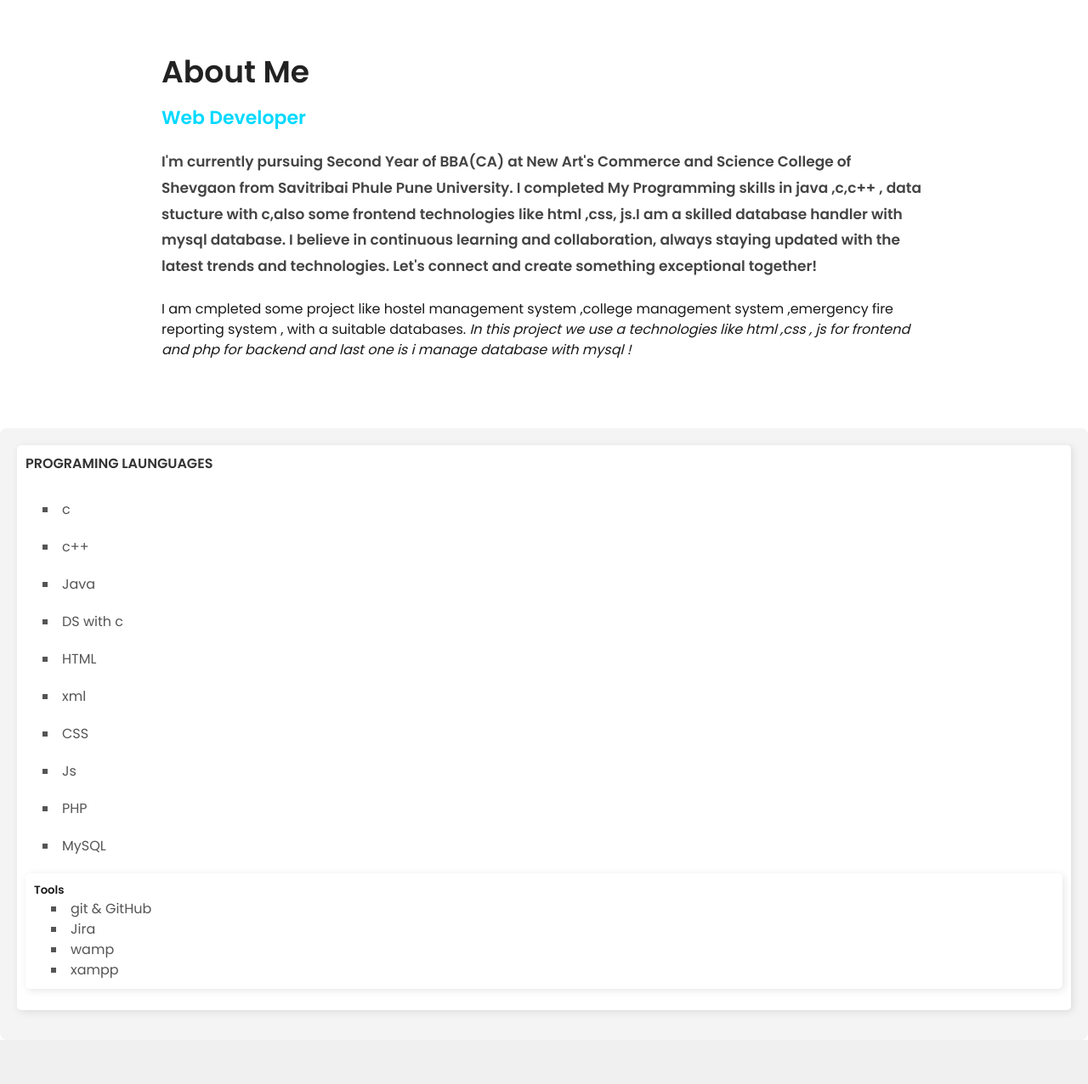
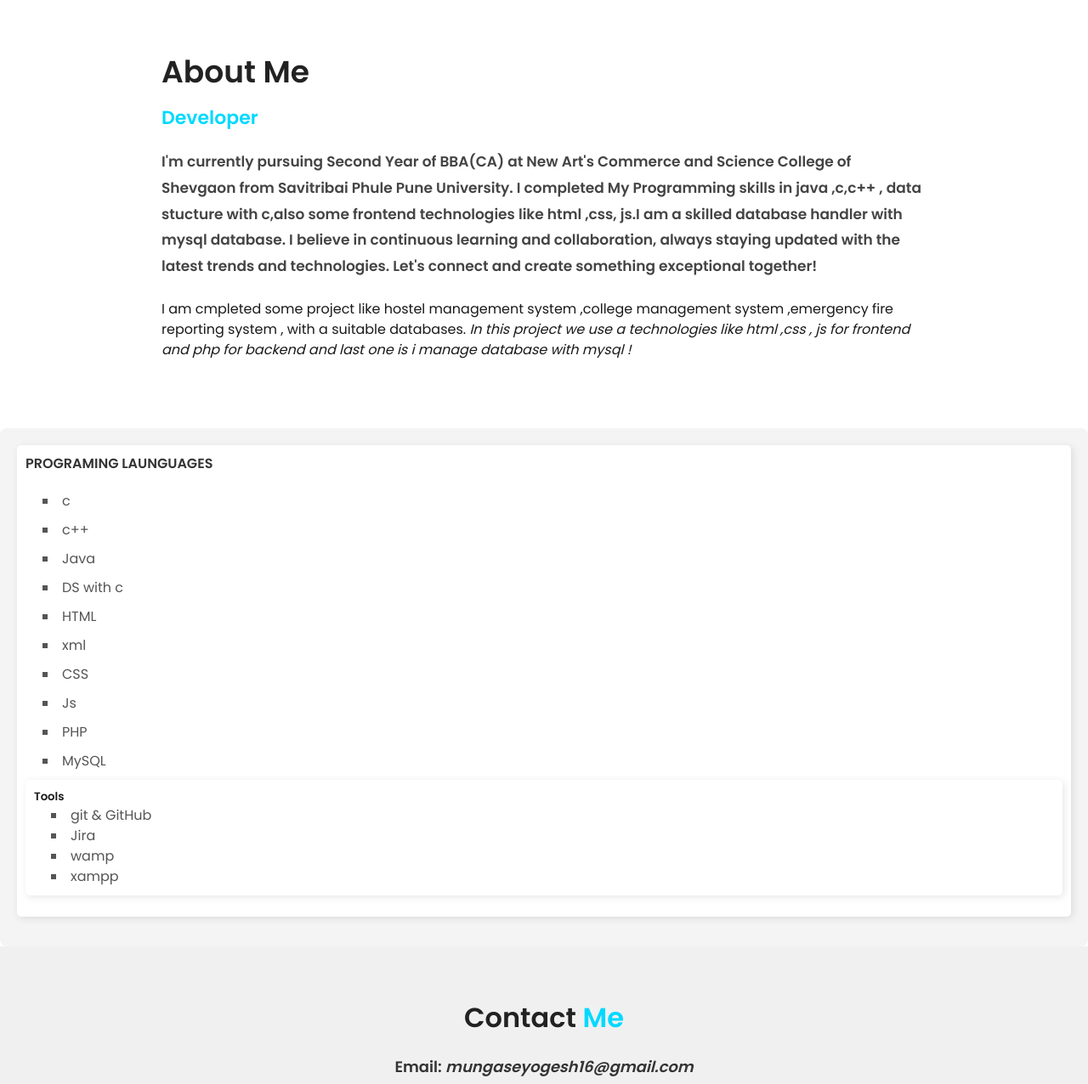
Before and after one commit to yogeshmungase16/myportfolio, a plain HTML site: page index.html in a window 1280 px wide. Shown: the part 780-2056 px from the top of the page at 85% size. Drawn offline with Linux system fonts and the light colour scheme.

Commit message:
testing12

```diff
--- a/css11.css
+++ b/css11.css
@@ -274,7 +274,7 @@ a {
 .div11  {
     display: grid;
     /* grid-template-columns: repeat(2, 1fr); Creates two equal columns */
-    gap: 20px; /* Adds space between columns */
+    gap:10px; /* Adds space between columns */
 }
 
 .skills li, .tools li {
--- a/index.html
+++ b/index.html
@@ -53,7 +53,9 @@
 
         <div class="about-content">
             <h2 class="heading">About <span>Me</span></h2>
-            <h3 id="education"><span>Web Developer</span></h3>
+            <h3 id="education"><span> Developer
+
+            </span></h3>
             <p><b >I'm currently pursuing Second Year of BBA(CA) at
                  New Art's Commerce and Science College of Shevgaon from
                  Savitribai Phule Pune University. I completed My Programming skills in java ,c,c++ ,
@@ -114,6 +116,7 @@
             <!-- <a href="#" class="fa fa-twitter"></a>
             <a href="#" class="fa fa-snapchat-ghost"></a> -->
         </div>
+        Lorem ipsum dolor sit amet consectetur adipisicing elit. Aperiam aut enim placeat odio libero quam eaque repudiandae tempore, beatae praesentium dolorum voluptatibus ipsum inventore, similique doloremque, omnis velit autem. Explicabo!
 
 
 
```
